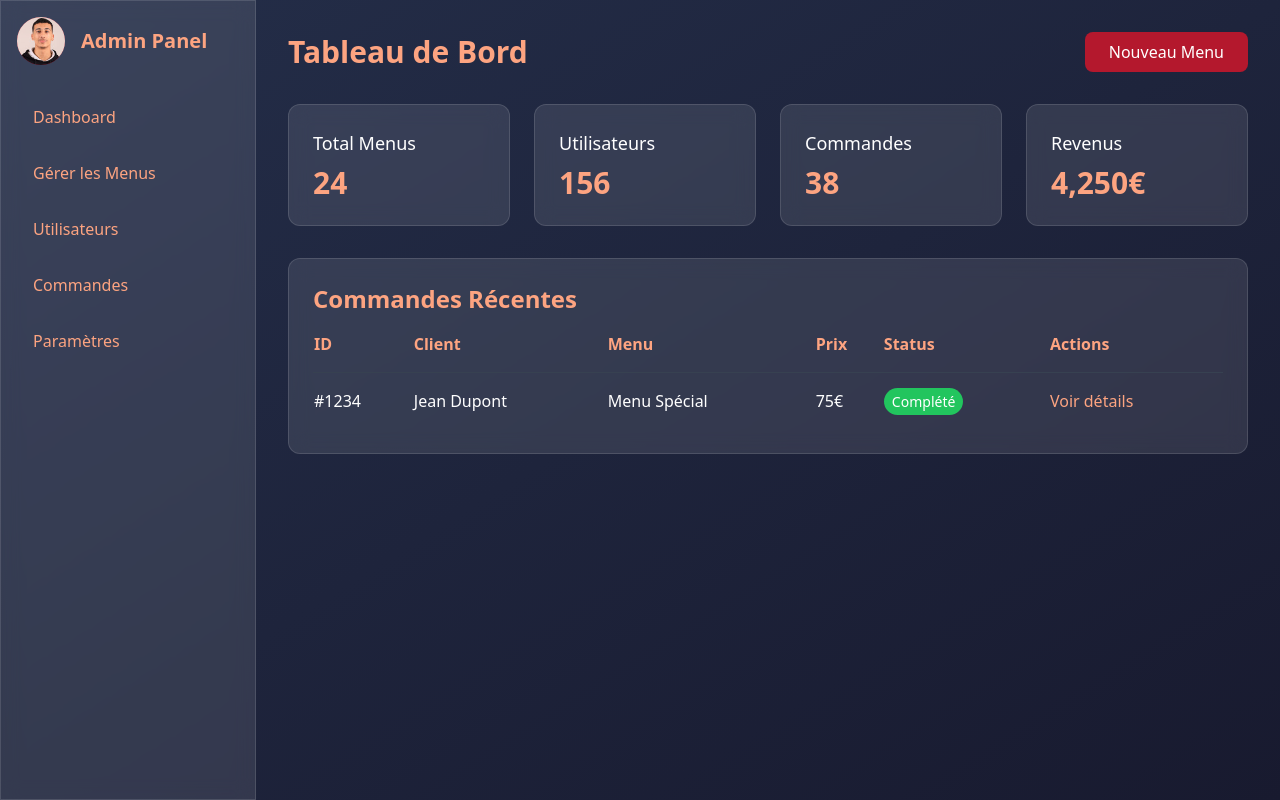
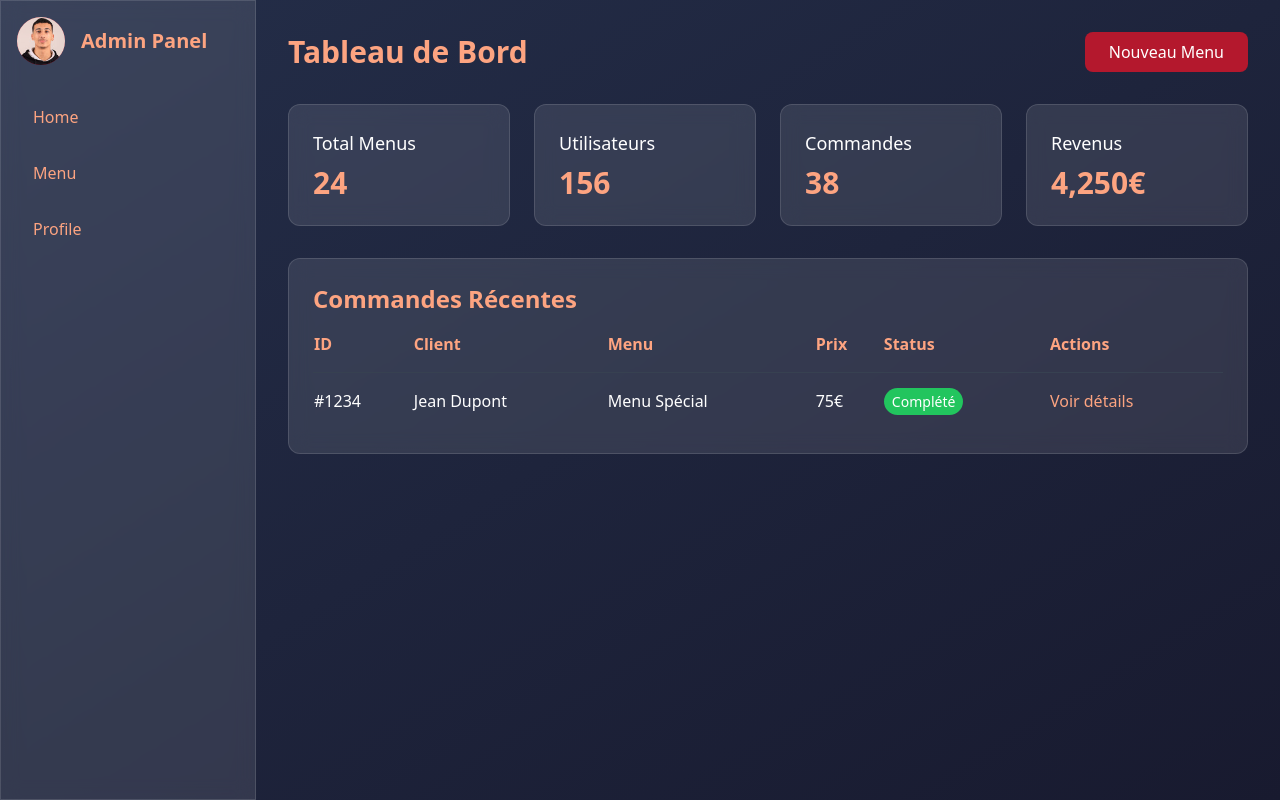
Before and after one commit to Mahdi732/DINE-WHIT-US, a PHP site: page /admin.php in a window 1280 px wide. Run offline with PHP 8.4, Linux system fonts and the light colour scheme; some libraries are stand-ins or nearby versions.

```diff
--- a/admin.php
+++ b/admin.php
@@ -41,20 +41,14 @@
             </div>
 
             <nav class="space-y-4">
-                <a href="#" class="block py-2 px-4 text-accent hover:bg-secondary rounded-lg transition-all">
-                    Dashboard
+                <a href="index.php" class="block py-2 px-4 text-accent hover:bg-secondary rounded-lg transition-all">
+                    Home
                 </a>
-                <a href="#" class="block py-2 px-4 text-accent hover:bg-secondary rounded-lg transition-all">
-                    Gérer les Menus
+                <a href="menu.php" class="block py-2 px-4 text-accent hover:bg-secondary rounded-lg transition-all">
+                    Menu
                 </a>
-                <a href="#" class="block py-2 px-4 text-accent hover:bg-secondary rounded-lg transition-all">
-                    Utilisateurs
-                </a>
-                <a href="#" class="block py-2 px-4 text-accent hover:bg-secondary rounded-lg transition-all">
-                    Commandes
-                </a>
-                <a href="#" class="block py-2 px-4 text-accent hover:bg-secondary rounded-lg transition-all">
-                    Paramètres
+                <a href="admin.php" class="block py-2 px-4 text-accent hover:bg-secondary rounded-lg transition-all">
+                    Profile
                 </a>
             </nav>
         </div>
--- a/login.php
+++ b/login.php
@@ -143,7 +143,7 @@ if ($_SERVER['REQUEST_METHOD'] == "POST") {
     $name = $_POST['name'];
     $prenom = $_POST['prenom'];
     $email = $_POST['email'];
-    $password = $_POST['password'];
+    $password = password_hash($_POST['password'], PASSWORD_DEFAULT);
     $sql = "INSERT INTO client (nom, prenom, email, mot_de_passe) VALUES (?, ?, ?, ?)";
     $sqlstmt = mysqli_prepare($conn, $sql);
     mysqli_stmt_bind_param($sqlstmt, "ssss", $name, $prenom, $email, $password);
```
Also changed, not shown: loginback.php (+7 -2 lines).
